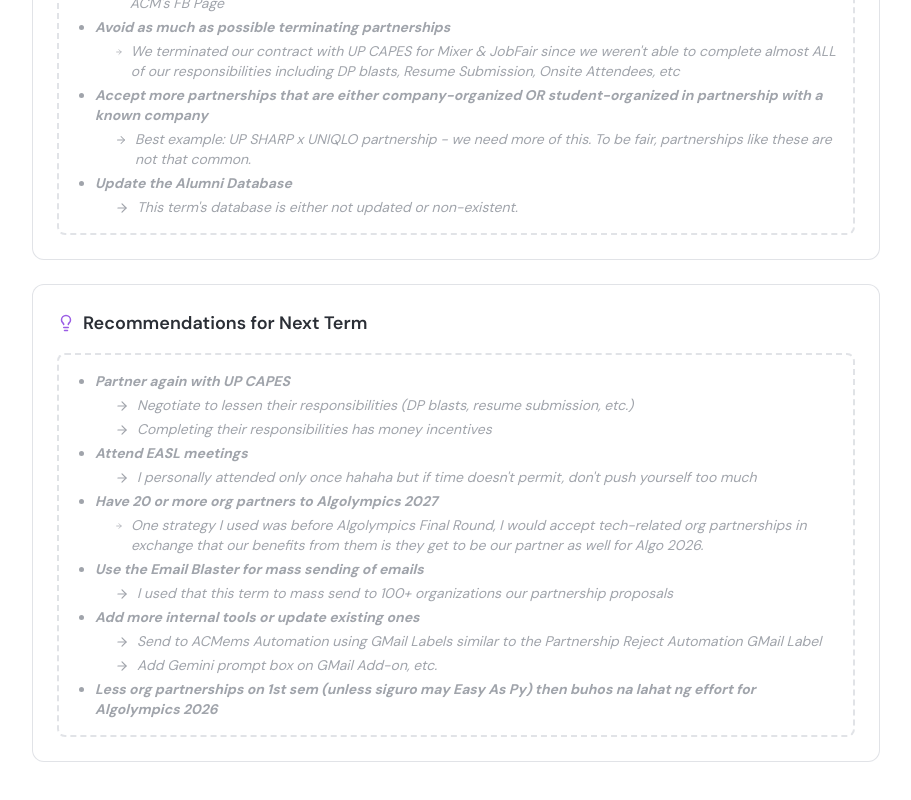
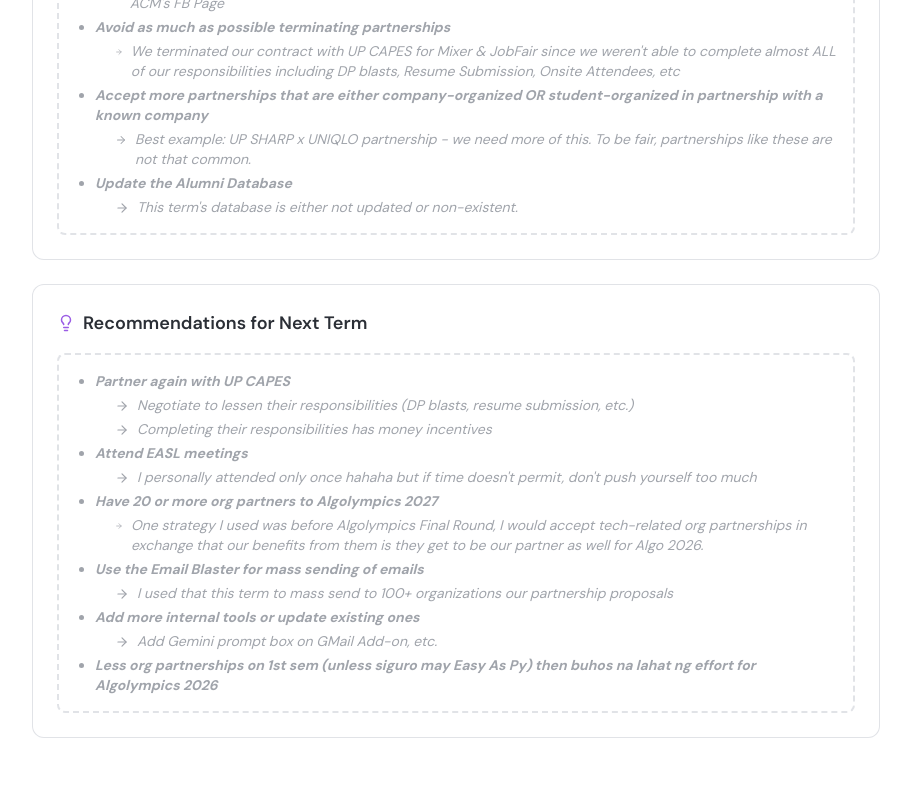
Before and after one commit to upacm-public-relations/documentation-website-deployment, a Next.js app: page /knowledge/retrospectives in a window 1280 px wide. Shown: the part 887-1687 px from the top of the page, without its empty margins (312-1223 px from the left). After the commit the page ends 1665 px from the top, so only its background shows below. Built offline with nearby package versions, Linux system fonts and the light colour scheme.

Commit message:
updated the Retrospective page

```diff
--- a/app/(docs)/knowledge/retrospectives/page.tsx
+++ b/app/(docs)/knowledge/retrospectives/page.tsx
@@ -176,12 +176,6 @@ export default function RetrospectivesPage() {
                 <div className="mt-1 ml-5 space-y-1 text-sm text-[var(--muted-foreground)]">
                   <div className="flex items-start gap-2">
                     <ArrowRight size={14} className="mt-1" />
-                    <span>Send to ACMems Automation using GMail Labels similar to the Partnership Reject Automation GMail Label</span>
-                  </div>
-                </div>
-                <div className="mt-1 ml-5 space-y-1 text-sm text-[var(--muted-foreground)]">
-                  <div className="flex items-start gap-2">
-                    <ArrowRight size={14} className="mt-1" />
                     <span>Add Gemini prompt box on GMail Add-on, etc.</span>
                   </div>
                 </div>
```
